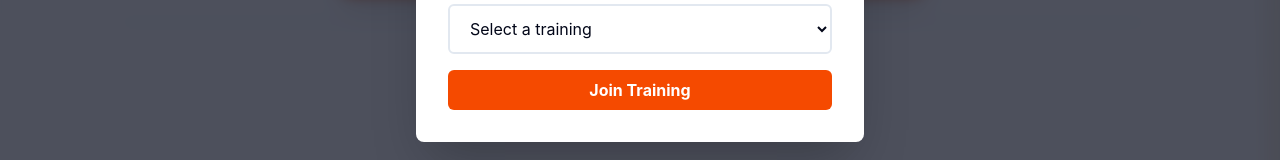
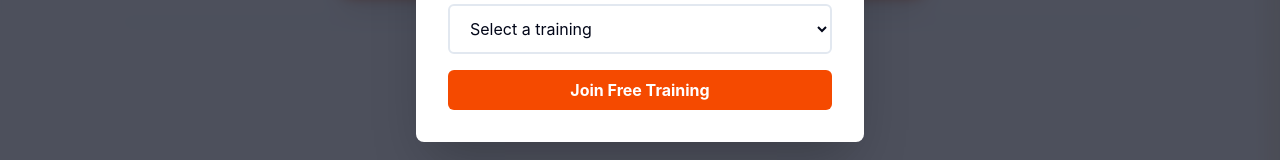
Before and after one commit to MrEben/importwithbusydev, a React (Vite) app: page / in a window 1280 px wide. Both pictures are taken after a click on the button "JOIN TRAINING". Shown: the part 495-655 px from the top of the page. Built offline with nearby package versions, Linux system fonts and the light colour scheme; no server answers.

Commit message:
added free wording to the submit button

```diff
--- a/src/App.jsx
+++ b/src/App.jsx
@@ -724,7 +724,7 @@ export default function App() {
                 disabled={isSending}
                 className="w-full cursor-pointer rounded-md bg-orange-600 px-5 py-2 font-bold text-white transition hover:bg-orange-700 disabled:cursor-not-allowed disabled:opacity-60"
               >
-                {isSending ? "Submitting..." :  `Join Training`}
+                {isSending ? "Submitting..." :  `Join Free Training`}
                 {/* {isSending ? "Submitting..." : isPriceLoading ? "Loading local price..." : `Pay ${formattedTrainingPrice} to Join Training`} */}
               </button>
             </form>
```
